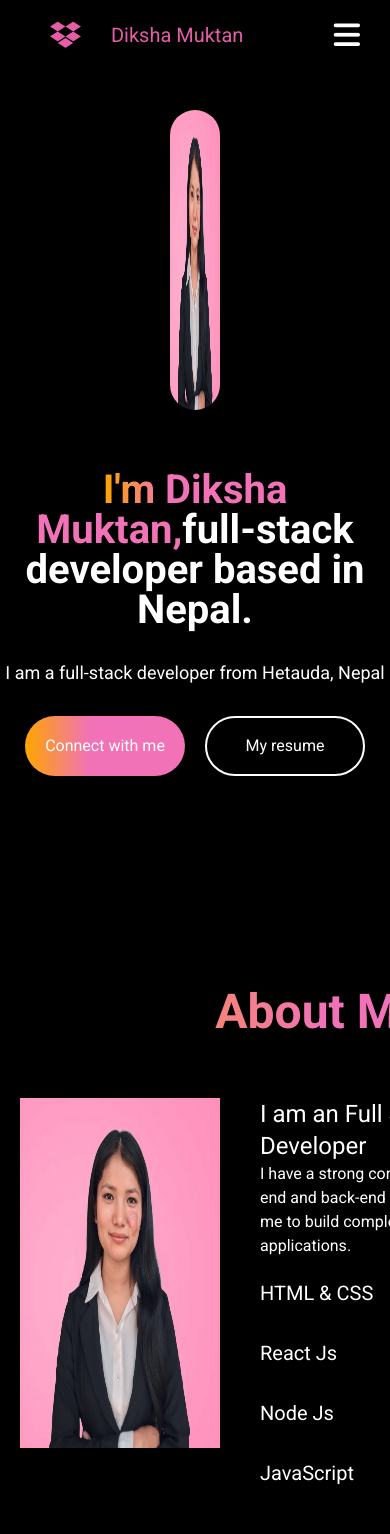
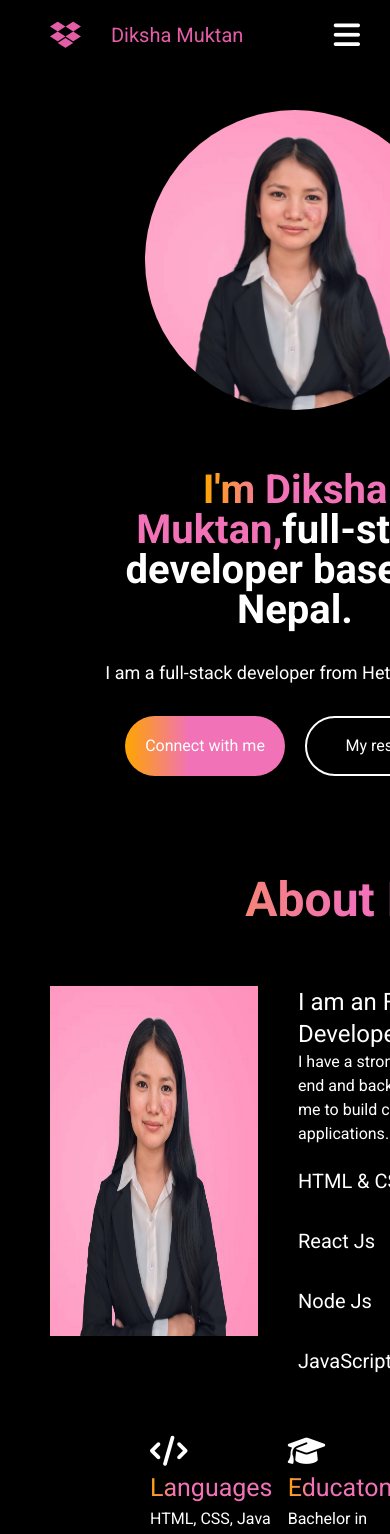
Before and after one commit to dikshamuktan/new-portfolio, a React (Vite) app in the folder frontend/: page / in a window 390 px wide. Shown: the top 1534 px of the page. Built offline with nearby package versions, Linux system fonts and the light colour scheme.

Commit message:
few changes made

```diff
--- a/frontend/src/components/About.css
+++ b/frontend/src/components/About.css
@@ -115,15 +115,17 @@
   }
 }
 
-@media (max-width: 640px) {
+@media (max-width: 425px) {
   .aboutpage {
     display: flex;
-    margin-left: 20px;
+    margin-left: 50px;
     width: 600px;
+    height: 100%;
+    margin-top: 100px;
   }
 
   .second-img {
-    width: 200px;
+    width: 13rem;
     height: 350px;
   }
 
@@ -156,7 +158,7 @@
     margin-top: 50px;
   }
   .second-img {
-    width: 250px;
+    width: 15rem;
     margin-left: 20px;
   }
   .about-left {
--- a/frontend/src/components/Contact.jsx
+++ b/frontend/src/components/Contact.jsx
@@ -36,13 +36,16 @@ function Contact() {
             can contact anytime.
           </p>
           <ul className="links flex  gap-4">
-            <a href="https://facebook.com/">
+            <a href="https://www.facebook.com/moktanee.deeksha" target="blank">
               <i className="fa-brands fa-facebook"></i>
             </a>
-            <a href="https://instagram.com/">
+            <a href="https://www.instagram.com/l.diksha/" target="blank">
               <i className="fa-brands fa-instagram"></i>
             </a>
-            <a href="https://linkedin.com/">
+            <a
+              href="https://www.linkedin.com/in/diksha-muktan-62a233317/"
+              target="blank"
+            >
               <i className="fa-brands fa-linkedin"></i>
             </a>
           </ul>
--- a/frontend/src/components/Hero.css
+++ b/frontend/src/components/Hero.css
@@ -55,6 +55,9 @@ span {
   cursor: pointer;
 }
 
+.big {
+  font-size: 50px;
+}
 .hero-resume:hover {
   border-color: rgb(196, 91, 156);
 }
@@ -87,9 +90,14 @@ span {
     text-align: center;
   }
 }
-@media (max-width: 640px) {
-  .hero.img {
-    width: 400px;
+@media (max-width: 425px) {
+  .hero {
+    width: 100%;
+    height: 100%;
+    justify-content: center;
+    display: flex;
+    align-items: center;
+    margin-left: 100px;
   }
   .hero-content {
     width: 400px;
@@ -111,4 +119,8 @@ span {
   .hero-resume {
     width: 130px;
   }
+  .hero img {
+    width: 17rem;
+    height: 17rem;
+  }
 }
--- a/frontend/src/components/mywork.css
+++ b/frontend/src/components/mywork.css
@@ -47,7 +47,7 @@
   }
 }
 
-@media (max-width: 640px) {
+@media (max-width: 425px) {
   .project_one {
     width: 150px;
     height: 300px;
```
